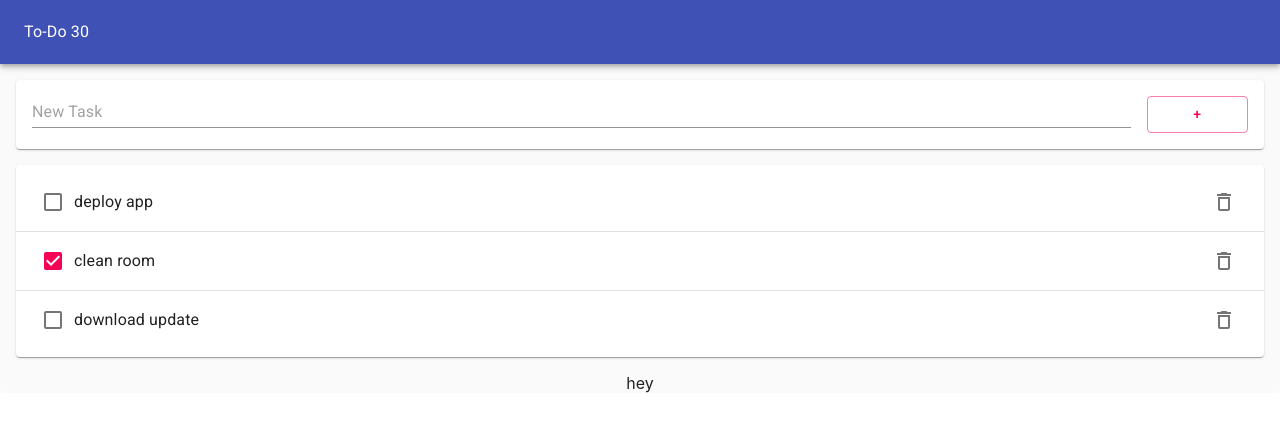
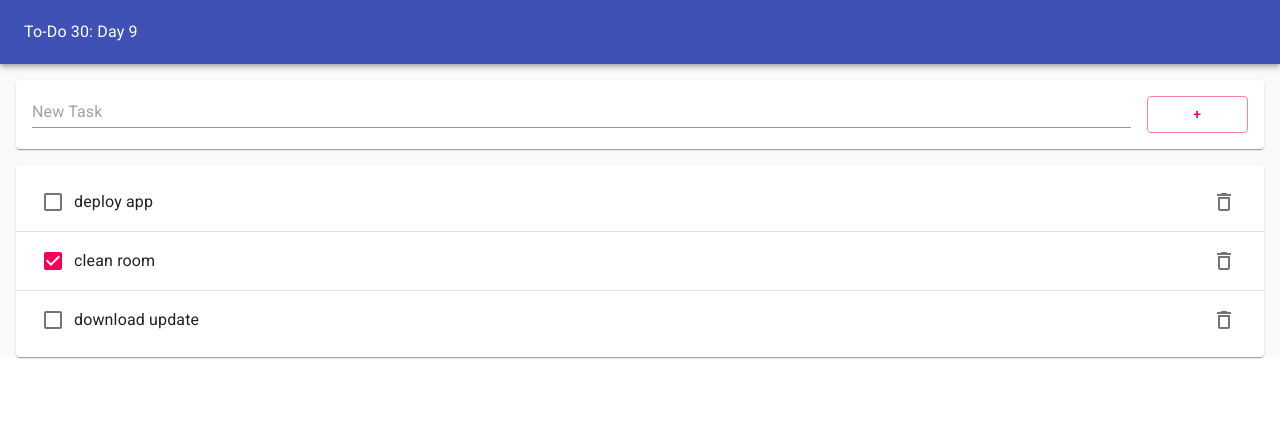
Before and after one commit to ejw773/to-do-30, a React (Create React App) app: page / in a window 1280 px wide. Shown: the top 430 px of the page. Built offline with nearby package versions, Linux system fonts and the light colour scheme.

Commit message:
final commit

```diff
--- a/src/components/FooterComponent.js
+++ /dev/null
@@ -1,17 +0,0 @@
-import React from 'react';
-import { Container, Box, Grid, Link } from '@material-ui/core'
-
-
-const Footer = () => {
-    return (
-        <footer>
-            <Box>
-                <Container maxWidth='lg'>
-                    <Grid>hey</Grid>
-                </Container>
-            </Box>
-        </footer>
-    )
-}
-
-export default Footer;
--- a/src/components/HeaderComponent.js
+++ b/src/components/HeaderComponent.js
@@ -3,13 +3,9 @@ import { AppBar, Toolbar, Typography, Link } from '@material-ui/core';
 
 const Header = () => {
     return (
-        <AppBar
-            color='primary'
-            position='static'
-            style={{height: 64}}
-        >
+        <AppBar color='primary' position='static' style={{height: 64}} >
             <Toolbar style={{height: 64}} >
-                <Typography color='inherit'>To-Do 30</Typography>
+                <Typography color='inherit'>To-Do 30: Day 9</Typography>
             </Toolbar>
         </AppBar>
     )
--- a/src/components/MainComponent.js
+++ b/src/components/MainComponent.js
@@ -2,7 +2,6 @@ import React, { useState, useEffect } from 'react';
 import Header from './HeaderComponent';
 import NewTask from './NewTaskComponent';
 import TaskList from './TaskListComponent';
-import Footer from './FooterComponent';
 import { Paper } from '@material-ui/core';
 
 const Main = () => {
@@ -79,7 +78,6 @@ const Main = () => {
             <Header />
             <NewTask addTask={addTask}/>
             <TaskList taskList={taskList} toggleTask={toggleTask} deleteTask={deleteTask} />
-            <Footer />
         </Paper>
         )
     }
--- a/src/components/NewTaskComponent.js
+++ b/src/components/NewTaskComponent.js
@@ -46,7 +46,7 @@ const NewTask = ({addTask}) => {
                         fullWidth
                     />
                 </Grid>
-                <Grid xs={2} md={1} item>
+                <Grid xs={1} md={1} item>
                     <Button
                         fullWidth
                         color='secondary'
```
